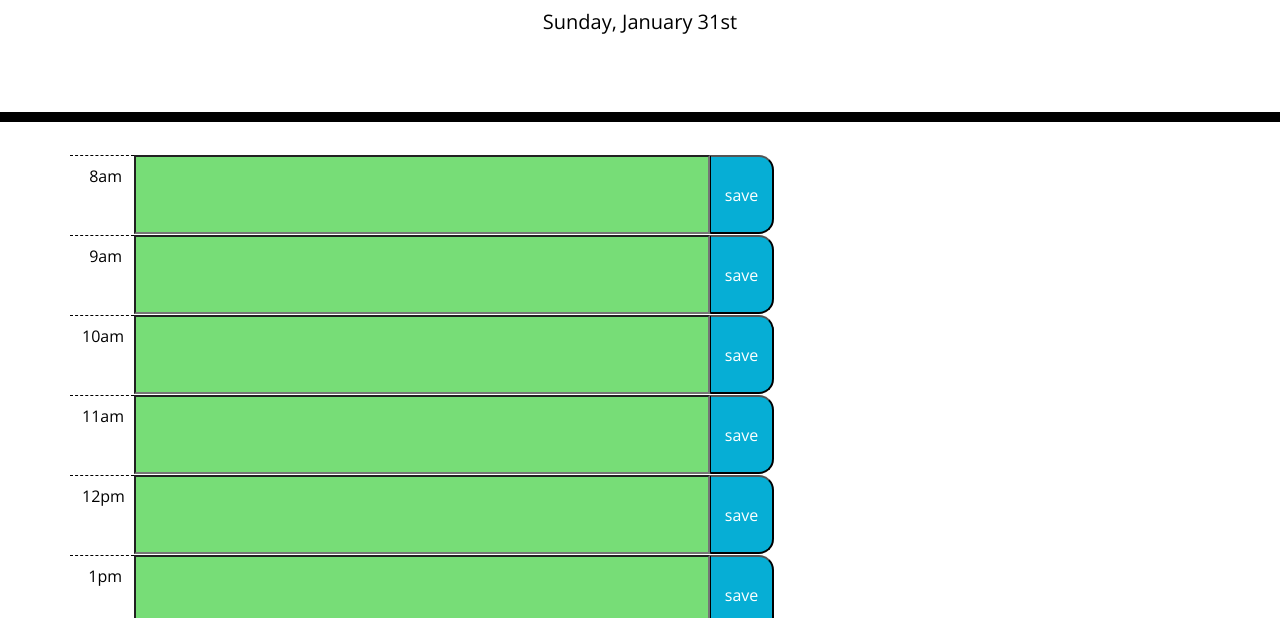
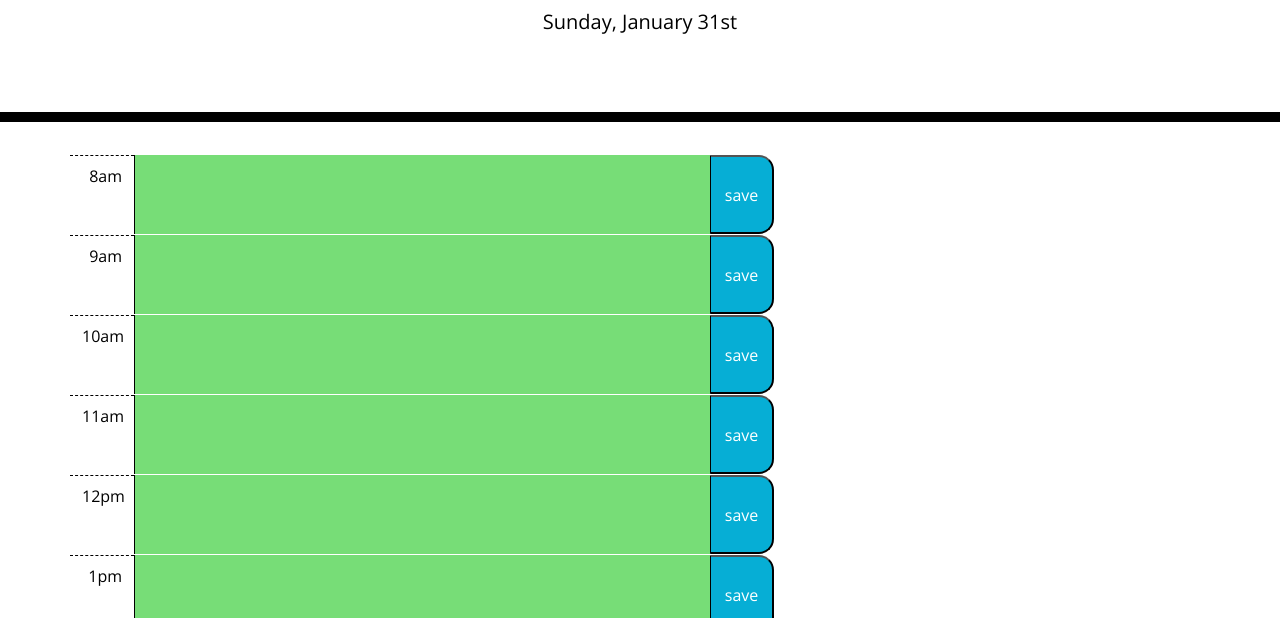
Before and after one commit to raseward14/Work-Day-Scheduler, a plain HTML site: page index.html in a window 1280 px wide. Shown: the part 182-800 px from the top of the page. Drawn offline with nearby package versions, Linux system fonts and the light colour scheme.

Commit message:
changed input element to textarea element

```diff
--- a/assets/css/style.css
+++ b/assets/css/style.css
@@ -13,7 +13,7 @@ textarea{
   padding: 10px;
 }
 
-div.row input {
+div.row textarea {
   width: 45vw;
   color: #000000;
   padding: 15px;
--- a/assets/js/script2.js
+++ b/assets/js/script2.js
@@ -18,35 +18,35 @@ $(document).ready(function () {
         var row = document.createElement('div');
         var timeBlock = document.createElement('div');
         var hour = document.createElement('p');
-        var input = document.createElement('input');
+        var textarea = document.createElement('textarea');
         var saveBtn = document.createElement('button');
         // var icon = document.createElement('i')
 
         saveBtn.innerHTML = 'save';
-        input.type = 'text';
+        // textarea.type = 'text';
         hour.textContent = workingHours[i];
 
         schedule.appendChild(row);
         row.appendChild(timeBlock);
         timeBlock.append(hour);
-        timeBlock.append(input);
+        timeBlock.append(textarea);
         timeBlock.append(saveBtn);
         // saveBtn.appendChild(icon);
 
         row.classList.add('time-block');
         timeBlock.classList.add('row');
         hour.classList.add('hour');
-        input.classList.add('textarea');
+        textarea.classList.add('textarea');
         saveBtn.classList.add('saveBtn');
         // icon.classList.add('far fa-save')
         var hr = parseInt(workingHours[i].replace('am', '').replace('pm', ''));
         if (hr < 8) {
             hr = hr + 12;
         };
-        $(input).attr('data-hour', hr);
+        $(textarea).attr('data-hour', hr);
     }
 
-    $('.textarea').each(function (index, input) {
+    $('.textarea').each(function (index, textarea) {
         var hour = parseInt($(this).attr('data-hour'));
         console.log(typeof hour, typeof currentHour);
         if (hour < currentHour) {
@@ -72,7 +72,17 @@ $(document).ready(function () {
 
     // print the objects from our array onto the page
     function renderTodos() {
-        todosArray
+
+        var todo = document.querySelector('.textarea');
+        todo.textContent = todosArray[0].item;
+        console.log(todo);
+
+        // for each object in the todosArray, loop through and if the object.time is strictly equal to the hour.textcontent from the html, then make this object.items value equal to the hour's sibling textarea element
+        for (let i = 0; i < todosArray.length; i++) {
+
+
+
+        }
 
     }
 
@@ -97,7 +107,7 @@ $(document).ready(function () {
         event.preventDefault();
 
         // store input value
-        var todoInput = $(this).siblings('input').val();
+        var todoInput = $(this).siblings('textarea').val();
         console.log("The todo is = " + todoInput);
 
         // stored hour value
```
